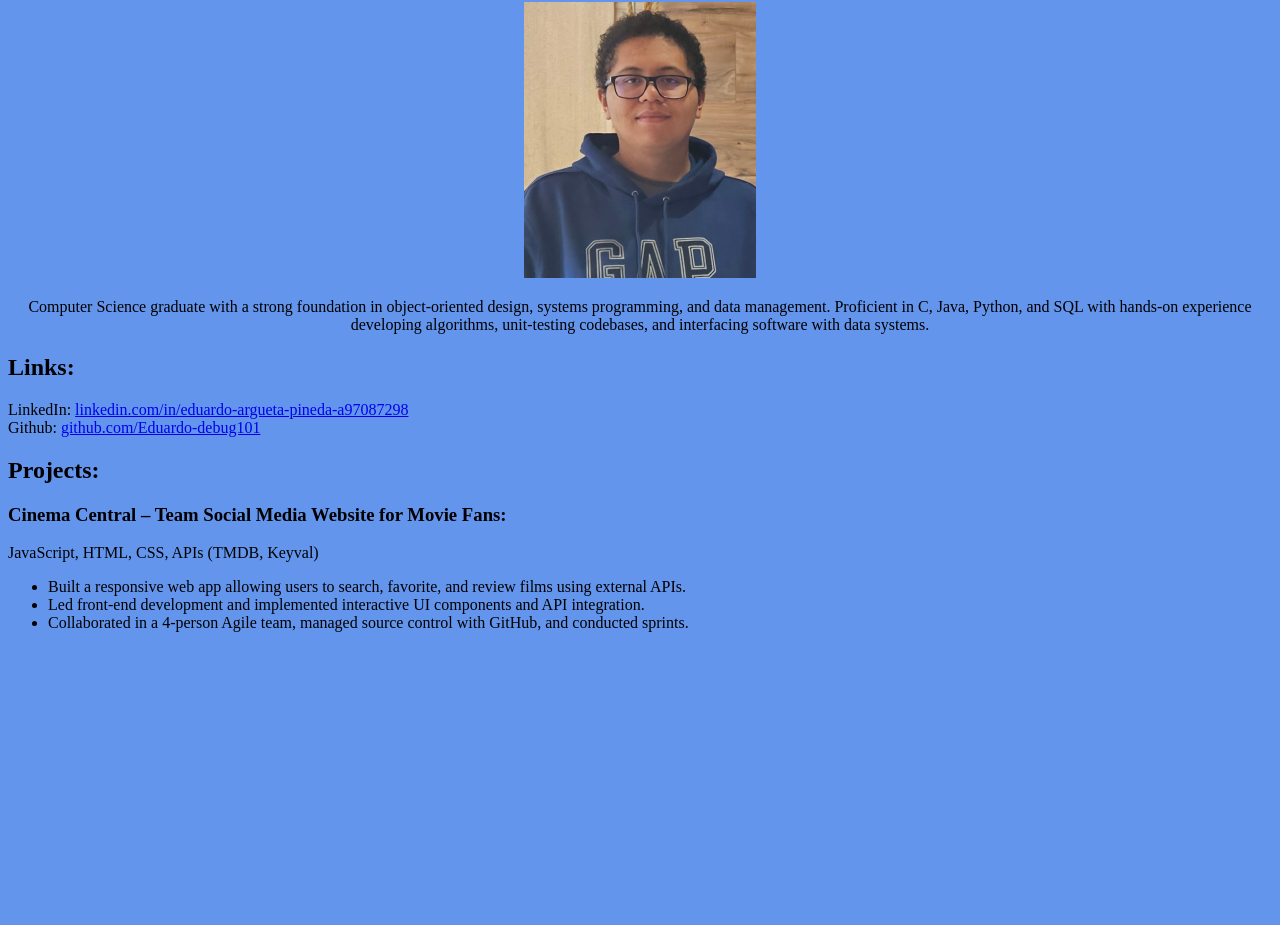
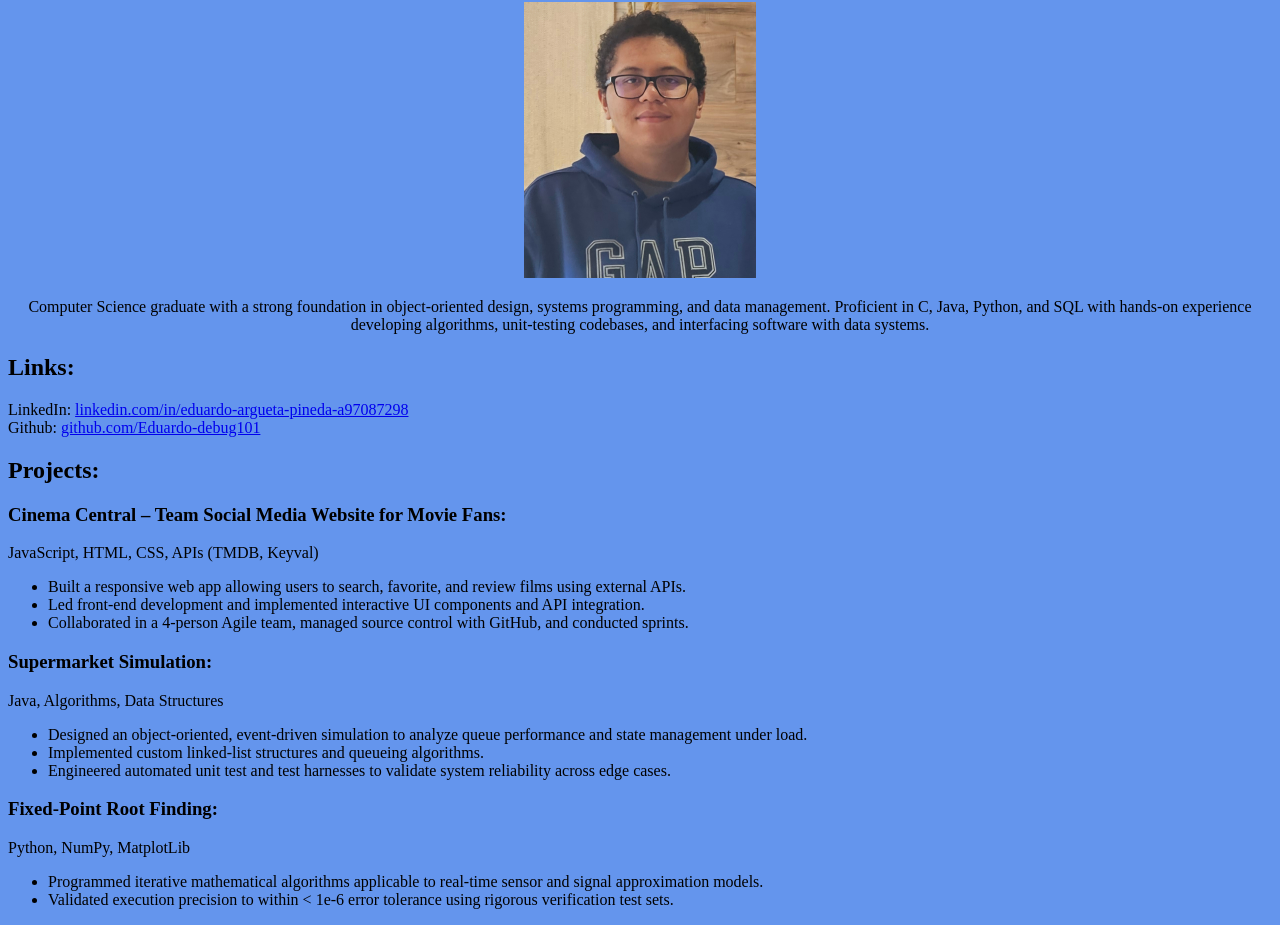
Before and after one commit to Eduardo-debug101/portfolio_website, a plain HTML site: page index.html in a window 1280 px wide. Shown: the part 78-1003 px from the top of the page. Before the commit the page ends 800 px from the top, so only its background shows below. Drawn offline with Linux system fonts and the light colour scheme.

Commit message:
New information and formatting

```diff
--- a/index.html
+++ b/index.html
@@ -6,20 +6,17 @@
     <link rel="stylesheet" href="style.css">
 </head>
 
+<body>
     <div class="intro">
         <h1>Eduardo Argueta-Pineda</h1>
         <img src="assets/profile_picture.jpg" alt="ProfilePicture" width="232" height="276">
         <p>Computer Science graduate with a strong foundation in object-oriented design, systems programming, and data
-        management.
-        Proficient in C, Java, Python, and SQL with hands-on experience developing algorithms, unit-testing codebases,
-        and
-        interfacing
-        software with data systems.
+            management. Proficient in C, Java, Python, and SQL with hands-on experience developing algorithms,
+            unit-testing codebases, and interfacing software with data systems.
         </p>
     </div>
 
-
-<h2> Links: </h2>
+    <h2>Links:</h2>
     <p>
         LinkedIn: <a href="https://linkedin.com/in/eduardo-argueta-pineda-a97087298"
             target="_blank">linkedin.com/in/eduardo-argueta-pineda-a97087298</a>
@@ -27,17 +24,41 @@
         Github: <a href="https://github.com/Eduardo-debug101" target="_blank">github.com/Eduardo-debug101</a>
     </p>
 
-<h2> Projects: </h2>
-<p>
+    <h2>Projects:</h2>
+
+    <div>
         <h3>Cinema Central – Team Social Media Website for Movie Fans:</h3>
-<p>
-    JavaScript, HTML, CSS, APIs (TMDB, Keyval)
-</p>
+        <p>JavaScript, HTML, CSS, APIs (TMDB, Keyval)</p>
         <ul>
-    <li>Built a responsive web app allowing users to search, favorite, and review films using external APIs.</li>
+            <li>Built a responsive web app allowing users to search, favorite, and review films using external APIs.
+            </li>
             <li>Led front-end development and implemented interactive UI components and API integration.</li>
             <li>Collaborated in a 4-person Agile team, managed source control with GitHub, and conducted sprints.</li>
         </ul>
-</p>
+    </div>
+
+    <div>
+        <h3>Supermarket Simulation:</h3>
+        <p>Java, Algorithms, Data Structures</p>
+        <ul>
+            <li>Designed an object-oriented, event-driven simulation to analyze queue performance and state
+                management under load.</li>
+            <li>Implemented custom linked-list structures and queueing algorithms.</li>
+            <li>Engineered automated unit test and test harnesses to validate system reliability across edge cases.</li>
+        </ul>
+    </div>
+
+    <div>
+        <h3>Fixed-Point Root Finding:</h3>
+        <p>Python, NumPy, MatplotLib</p>
+        <ul>
+            <li>Programmed iterative mathematical algorithms applicable to real-time sensor and signal approximation
+                models.</li>
+            <li>Validated execution precision to within &lt; 1e-6 error tolerance using rigorous verification test
+                sets.</li>
+        </ul>
+    </div>
+
+</body>
 
 </html>
```
Lines whose indentation alone changed are shown as unchanged.
